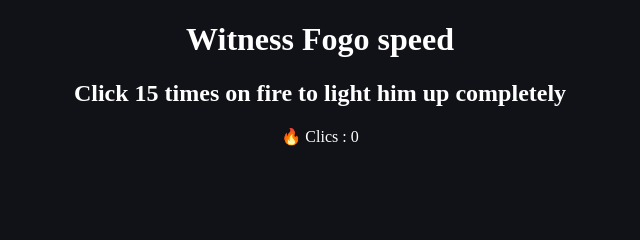
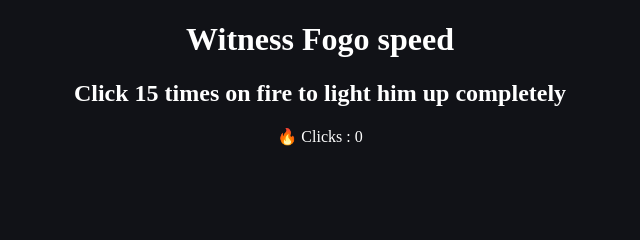
Before and after one commit to enoo-git/fogo-fire, a plain HTML site: page index.html in a window 1280 px wide. Shown: the top 240 px of the page, 320-960 px from the left. Drawn offline with Linux system fonts and the light colour scheme.

Commit message:
Update index.html

```diff
--- a/index.html
+++ b/index.html
@@ -12,7 +12,7 @@
 <h1>Witness Fogo speed</h1>
 
 <h2>Click 15 times on fire to light him up completely</h2>
-<div id="clickCounter">🔥 Clics : 0</div>
+<div id="clickCounter">🔥 Clicks : 0</div>
 <div id="fire" class="fire">
     <div class="flames">
         <div class="flame flame-first"></div>
```
